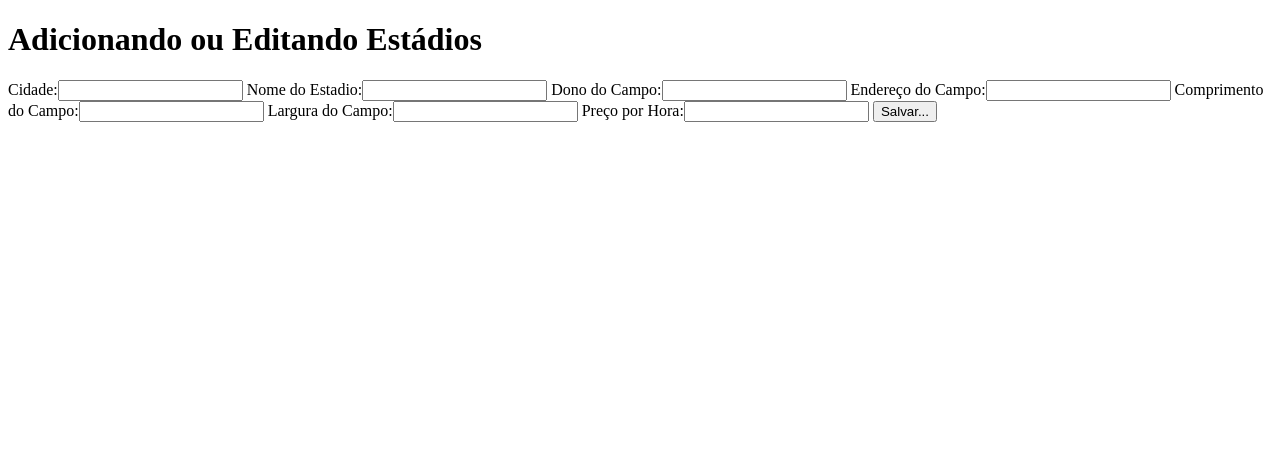
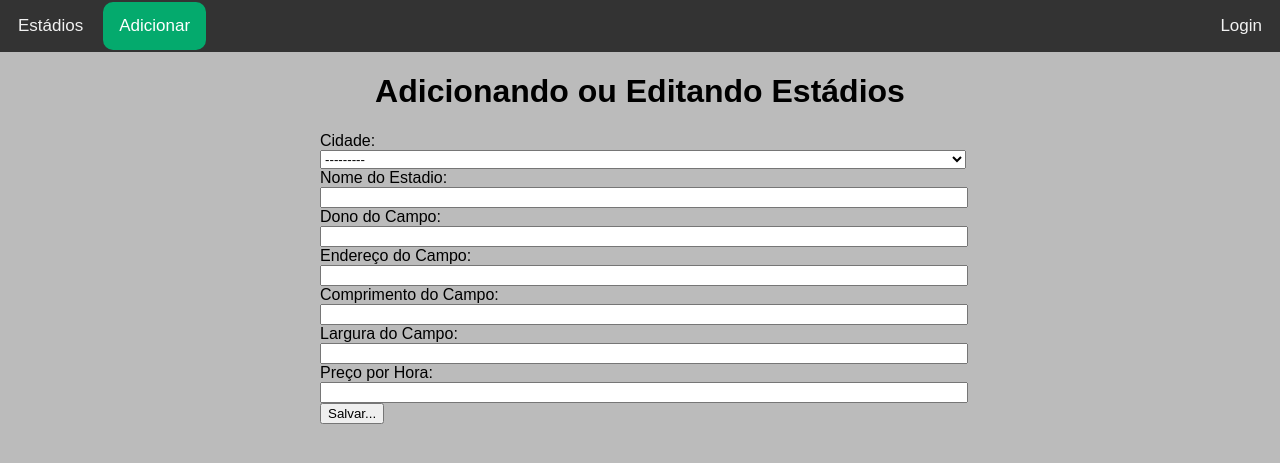
Before and after one commit to GabrielSoaresGomes/provaDMS, a Django app: page /novo in a window 1280 px wide. Shown: the top 463 px of the page. Run offline with Django 3.2, Linux system fonts and the light colour scheme.

Commit message:
Melhorando o form

```diff
--- a/aluguel/models.py
+++ b/aluguel/models.py
@@ -1,12 +1,21 @@
 from django.db import models
 
+
 class Estadio(models.Model):
-    cidade = models.CharField('Cidade', max_length=40)
+    CIDADE_CHOICES = (
+        ("Valença", "Valença"),
+        ("Barra do Piraí", "Barra do Piraí"),
+        ("Paracambi", "Paracambi"),
+        ("Vassouras", "Vassouras"),
+    )
+
+    cidade = models.CharField('Cidade', choices=CIDADE_CHOICES, max_length=40)
     nomeEstadio = models.CharField('Nome do Estadio', max_length=50)
     donoCampo = models.CharField('Dono do Campo', max_length=80)
     enderecoCampo = models.CharField('Endereço do Campo', max_length=150)
     comprimentoCampo = models.SmallIntegerField('Comprimento do Campo')
     larguraCampo = models.SmallIntegerField('Largura do Campo')
     precoHora = models.PositiveSmallIntegerField('Preço por Hora')
+
     def __str__(self):
         return self.cidade
--- a/aluguel/static/style.css
+++ b/aluguel/static/style.css
@@ -20,17 +20,24 @@ header a {
   margin: 2px 2px 2px 2px;
   text-decoration: none;
   font-size: 17px;
+  transition: all 0.5s ease-in-out ;
 }
 
 header a:hover {
   background-color: #ddd;
   color: black;
+  transform: rotate(360deg);
 }
 
-header a.atual {
+header .atual {
   background-color: #04AA6D;
   color: white;
 }
+
+header .atual:hover {
+    background-color: #04AA6D;
+}
+
 
 header a.login {
     float: right;
@@ -72,7 +79,7 @@ li {
 }
 
 .estadio{
-    width: 400px;
+    width: 600px;
     min-height: 150px;
 
     margin: 4px 0 4px 0 ;
@@ -98,3 +105,19 @@ div.estadio:hover {
 div.conteudo {
 
 }
+
+form {
+    vertical-align: center;
+    width: 50%;
+    margin: auto;
+}
+
+input, select {
+    width: 100%;
+    display: inline-block;
+
+}
+
+select {
+    width: 101%;
+}
--- a/aluguel/templates/estadioForm.html
+++ b/aluguel/templates/estadioForm.html
@@ -1,4 +1,5 @@
 <!doctype html>
+{% load static %}
 <html lang="pt-br">
 <head>
     <meta charset="UTF-8">
@@ -6,12 +7,25 @@
           content="width=device-width, user-scalable=no, initial-scale=1.0, maximum-scale=1.0, minimum-scale=1.0">
     <meta http-equiv="X-UA-Compatible" content="ie=edge">
     <title>Adicionar Estádios</title>
+    <link rel="stylesheet" href="{% static 'style.css' %}">
 </head>
 <body>
+    <header>
+        <nav>
+            <ul>
+                <li><a href="{% url 'listaEstadios' %}">Estádios</a></li>
+                <li><a href="{% url 'adicionarEstadio' %}" class="novoEstadio, atual">Adicionar</a></li>
+                <li><a href="#" class="login">Login</a></li>
+            </ul>
+        </nav>
+    </header>
     <h1>Adicionando ou Editando Estádios</h1>
     <form method="POST">
         {% csrf_token %}
-        {{ form }}
+
+        <span class="form">{{form}}</span>
+
+
         <button type="submit">Salvar...</button>
     </form>
 
```
Also changed, not shown: aluguel/templates/estadios.html (+10 -12 lines), aluguel/templates/precoFinal.html (+17 -2 lines), db.sqlite3.
